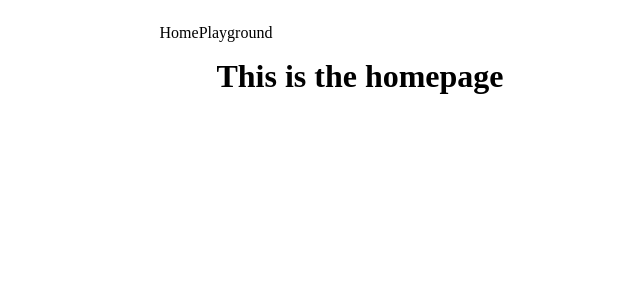
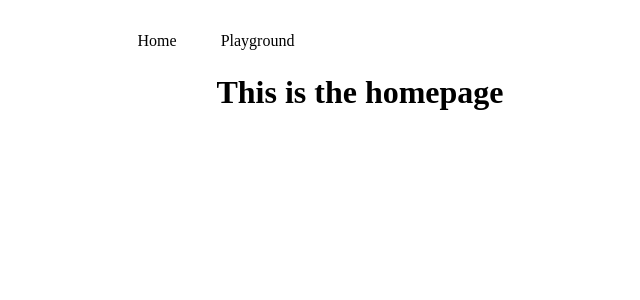
Before and after one commit to hecticme/nuxt-jest-setup, a Nuxt app: page / in a window 1280 px wide. Shown: the top 300 px of the page, without its empty margins (280-920 px from the left). Built offline with nearby package versions, Linux system fonts and the light colour scheme.

Commit message:
style(TheHeader): make nav links look better

```diff
--- a/components/TheHeader.vue
+++ b/components/TheHeader.vue
@@ -1,11 +1,17 @@
 <template>
   <header class="header">
     <div class="header-inner">
-      <NuxtLink to="/">
+      <NuxtLink
+        class="nav-link"
+        to="/"
+      >
         Home
       </NuxtLink>
 
-      <NuxtLink to="/playground">
+      <NuxtLink
+        class="nav-link"
+        to="/playground"
+      >
         Playground
       </NuxtLink>
     </div>
@@ -25,5 +31,17 @@
   display: flex;
   justify-content: center;
   align-items: center;
+  gap: 0.75rem;
+}
+
+.nav-link {
+  padding-inline: 1rem;
+  padding-block: 0.5rem;
+  border-radius: 0.5rem;
+  transition: background-color 250ms ease-in-out;
+}
+
+.nav-link:is(:focus-visible, :hover) {
+  background-color: #f2f3f4;
 }
 </style>
```
